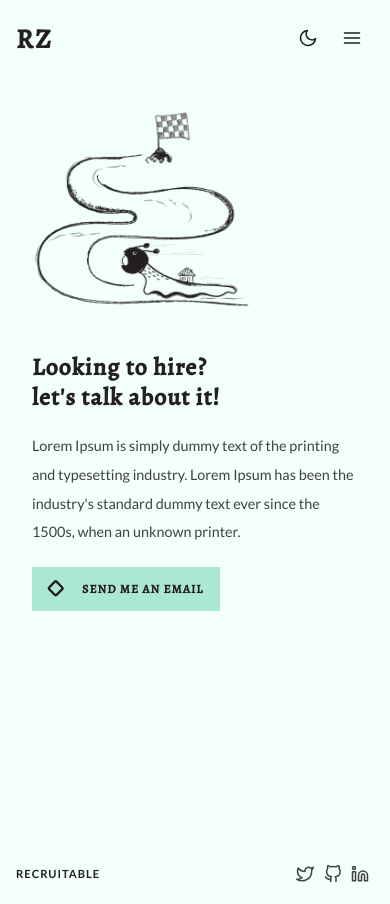
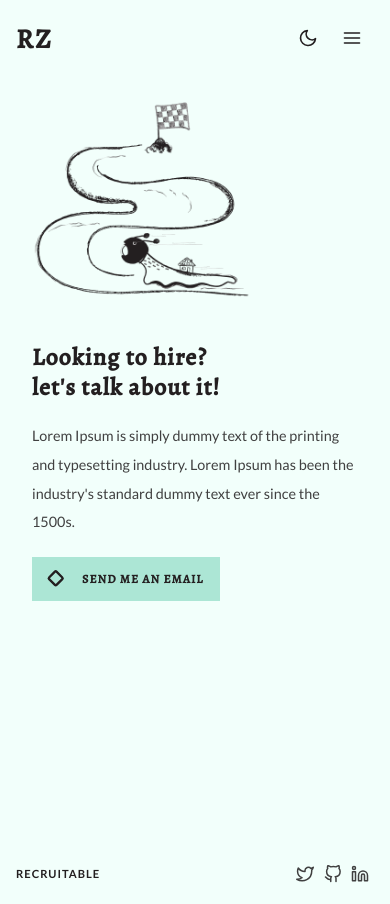
Before and after one commit to rofazayn/portfolio-remastered, a React (Create React App) app: page /hire in a window 390 px wide. Built offline with nearby package versions, Linux system fonts and the light colour scheme.

Commit message:
Updated container media queries, pages content

```diff
--- a/src/components/Wrapper/Wrapper.js
+++ b/src/components/Wrapper/Wrapper.js
@@ -7,8 +7,17 @@ const SWrapper = styled.div`
   position: relative;
   background: ${({ theme }) => theme.colors.background};
   display: flex;
-  @media (max-width: 800px) {
-    padding: 100px 0;
+  @media (max-width: 1200px) {
+    padding: 180px 0;
+  }
+  @media (max-width: 992px) {
+    padding: 150px 0;
+  }
+  @media (max-width: 768px) {
+    padding: 120px 0;
+  }
+  @media (max-width: 576px) {
+    padding: 90px 0;
   }
 `;
 
--- a/src/views/Contact/Contact.js
+++ b/src/views/Contact/Contact.js
@@ -28,7 +28,7 @@ const SContact = styled.main`
 const Contact = () => {
   const line1 = `Feel free to contact`;
   const line2 = `me at anytime.`;
-  const paragraph = `Lorem Ipsum is simply dummy text of the printing and typesetting industry. Lorem Ipsum has been the industry's standard dummy text ever since the 1500s, when an unknown printer.`;
+  const paragraph = `Lorem Ipsum is simply dummy text of the printing and typesetting industry. Lorem Ipsum has been the industry's standard dummy text ever since the 1500s.`;
   const buttonText = `Back to the homepage`;
 
   return (
--- a/src/views/Hire/Hire.js
+++ b/src/views/Hire/Hire.js
@@ -28,7 +28,7 @@ const SHire = styled.main`
 const Hire = () => {
   const line1 = `Looking to hire?`;
   const line2 = `let's talk about it!`;
-  const paragraph = `Lorem Ipsum is simply dummy text of the printing and typesetting industry. Lorem Ipsum has been the industry's standard dummy text ever since the 1500s, when an unknown printer.`;
+  const paragraph = `Lorem Ipsum is simply dummy text of the printing and typesetting industry. Lorem Ipsum has been the industry's standard dummy text ever since the 1500s.`;
   const buttonText = `Send me an email`;
 
   return (
--- a/src/views/Home/Home.js
+++ b/src/views/Home/Home.js
@@ -29,9 +29,7 @@ const Home = () => {
   // Page content
   const line1 = `Welcome to my`;
   const line2 = `personal portfolio.`;
-  const paragraph = `Hi. My name is Abderraouf. I am a front-end web developer from the Chawi
-  Amazigh lands. Have a look around and discover what I can offer
-  for you or your business.`;
+  const paragraph = `Hi. My name is Abderraouf. I am a front-end web developer from Aurès, Algeria. Have a look around and discover what I can offer for you or your business.`;
   const buttonText = `Some projects I've built`;
 
   return (
--- a/src/views/Projects/Projects.js
+++ b/src/views/Projects/Projects.js
@@ -28,7 +28,7 @@ const SProjects = styled.main`
 const Projects = () => {
   const line1 = `Projects, Oh projects!`;
   // const line2 = `Here are some for you`;
-  const paragraph = `Lorem Ipsum is simply dummy text of the printing and typesetting industry. Lorem Ipsum has been the industry's standard dummy text ever since the 1500s, when an unknown printer.`;
+  const paragraph = `Lorem Ipsum is simply dummy text of the printing and typesetting industry. Lorem Ipsum has been the industry's standard dummy text ever since the 1500s.`;
   const buttonText = `Check out my resume`;
 
   return (
--- a/src/views/Resume/Resume.js
+++ b/src/views/Resume/Resume.js
@@ -28,7 +28,7 @@ const SResume = styled.div`
 const Resume = () => {
   const line1 = `Years of exp`;
   const line2 = `at your service.`;
-  const paragraph = `I provide product design services, from wireframing and prototyping, to UI design and front-end development. With more than 5 years of experience working for individuals, startups and established companies to improve their products.`;
+  const paragraph = `I provide web design/development, from UI design to coding. With years of experience working for individuals, startups and established companies.`;
   const buttonText = `Are you hiring?`;
 
   return (
```
